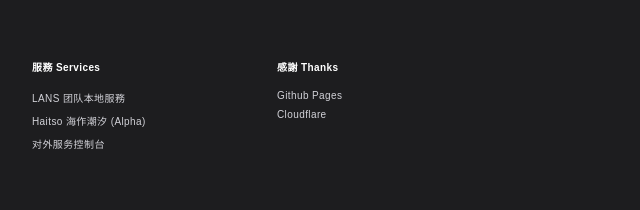
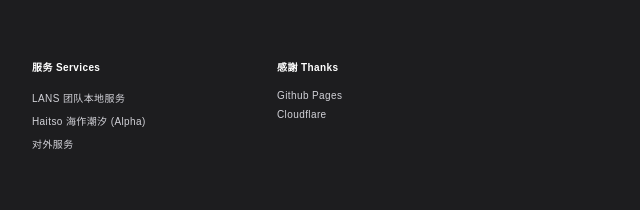
Before and after one commit to ott7/ssrm, a plain HTML site: page index.html in a window 1280 px wide. Shown: the part 128-338 px from the top of the page, 118-758 px from the left. Drawn offline with Linux system fonts and the light colour scheme.

Commit message:
Update index.html

```diff
--- a/index.html
+++ b/index.html
@@ -114,11 +114,11 @@
         <section class="columns">
 
             <div class="column">
-                <span class="main-title">服務&nbsp;Services</span>
+                <span class="main-title">服务&nbsp;Services</span>
                 <ul>
-                    <li><a href="#local_services">LANS&nbsp;团队本地服務</a></li>
+                    <li><a href="#local_services">LANS&nbsp;团队本地服务</a></li>
                     <li><a href="https://haitso.com">Haitso&nbsp;海作潮汐&nbsp;(Alpha)</a></li>
-                    <li><a href="https://esc.oevon.com">对外服务控制台</a></li>
+                    <li><a href="https://oevon.com">对外服务</a></li>
                 </ul>
             </div>
 
```
